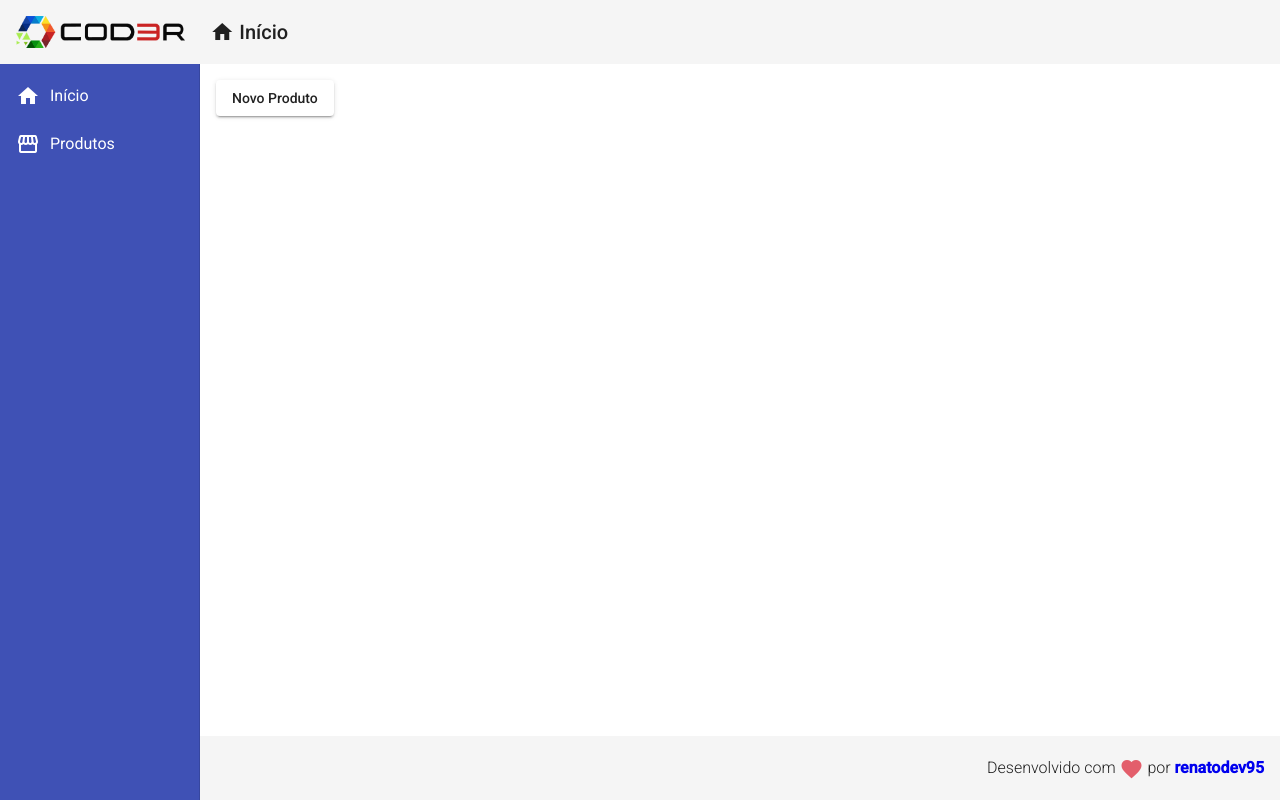
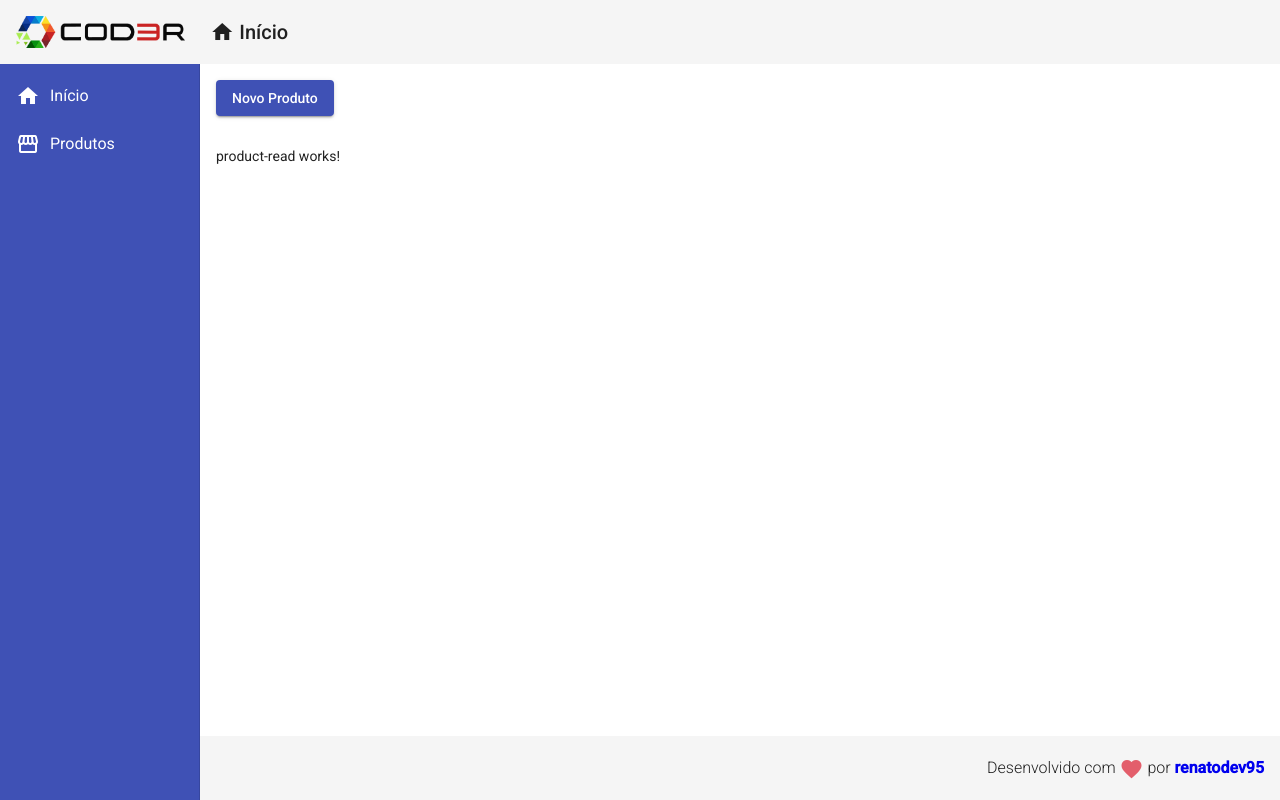
Before and after one commit to renatodev95/cod3r-angular, an Angular app in the folder frontend/: page /products in a window 1280 px wide. Built offline with nearby package versions, Linux system fonts and the light colour scheme; no server answers.

Commit message:
criando componente para obter os produtos cadastrados no backend

```diff
--- a/frontend/src/app/app.module.ts
+++ b/frontend/src/app/app.module.ts
@@ -24,6 +24,7 @@
 import {FormsModule} from '@angular/forms';
 import {MatFormFieldModule} from '@angular/material/form-field';
 import {MatInputModule} from '@angular/material/input';
+import { ProductReadComponent } from './components/product/product-read/product-read.component';
 
 @NgModule({
   declarations: [
@@ -35,7 +36,8 @@
     ProductCrudComponent,
     RedDirective,
     ForDirective,
-    ProductCreateComponent
+    ProductCreateComponent,
+    ProductReadComponent
   ],
   imports: [
     BrowserModule,
--- /dev/null
+++ b/frontend/src/app/components/product/product-read/product-read.component.html
@@ -0,0 +1 @@
+<p>product-read works!</p>
--- /dev/null
+++ b/frontend/src/app/components/product/product-read/product-read.component.ts
@@ -0,0 +1,22 @@
+import { Product } from './../product.model';
+import { ProductService } from './../product.service';
+import { Component, OnInit } from '@angular/core';
+
+@Component({
+  selector: 'app-product-read',
+  templateUrl: './product-read.component.html',
+  styleUrls: ['./product-read.component.css']
+})
+export class ProductReadComponent implements OnInit {
+
+  products: Product[]
+
+  constructor(private productService: ProductService) { }
+
+  ngOnInit(): void {
+    this.productService.read().subscribe(products => {
+      this.products = products;
+      console.log(products);
+    });
+  }
+}
--- a/frontend/src/app/components/product/product.service.ts
+++ b/frontend/src/app/components/product/product.service.ts
@@ -24,4 +24,7 @@
   create(product: Product): Observable<Product> {
     return this.http.post<Product>(this.baseUrl, product)
   }
+  read(): Observable<Product[]> {
+    return this.http.get<Product[]>(this.baseUrl)
+  }
 }
--- a/frontend/src/app/views/product-crud/product-crud.component.css
+++ b/frontend/src/app/views/product-crud/product-crud.component.css
@@ -0,0 +1,3 @@
+button {
+    margin-bottom: 30px;
+}
--- a/frontend/src/app/views/product-crud/product-crud.component.html
+++ b/frontend/src/app/views/product-crud/product-crud.component.html
@@ -1,3 +1,5 @@
-<button mat-raised-button (click)="navigateToProductCreate()">
+<button mat-raised-button (click)="navigateToProductCreate()" color="primary">
     Novo Produto
 </button>
+
+<app-product-read></app-product-read>
```
Also changed, not shown: frontend/src/app/components/product/product-read/product-read.component.css (added), 1 other file (tests, documents, lock files or other folders).
